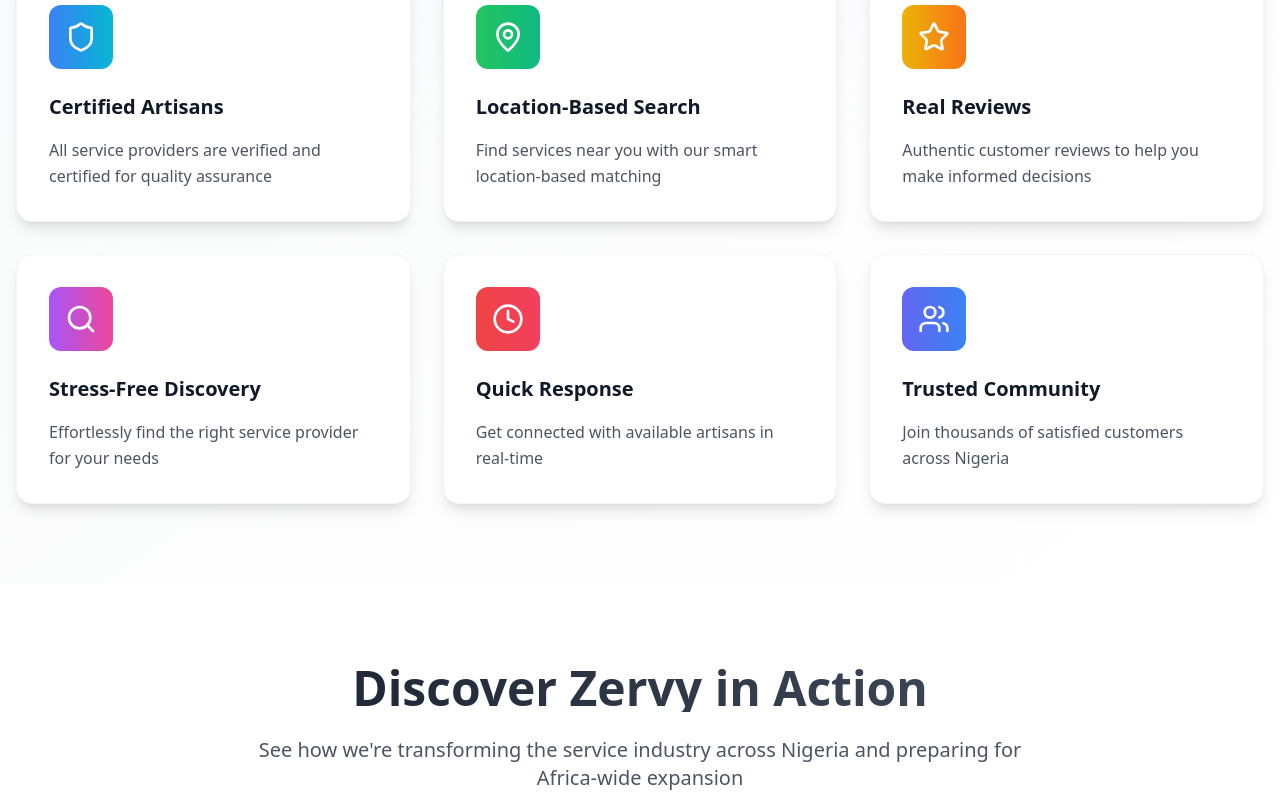
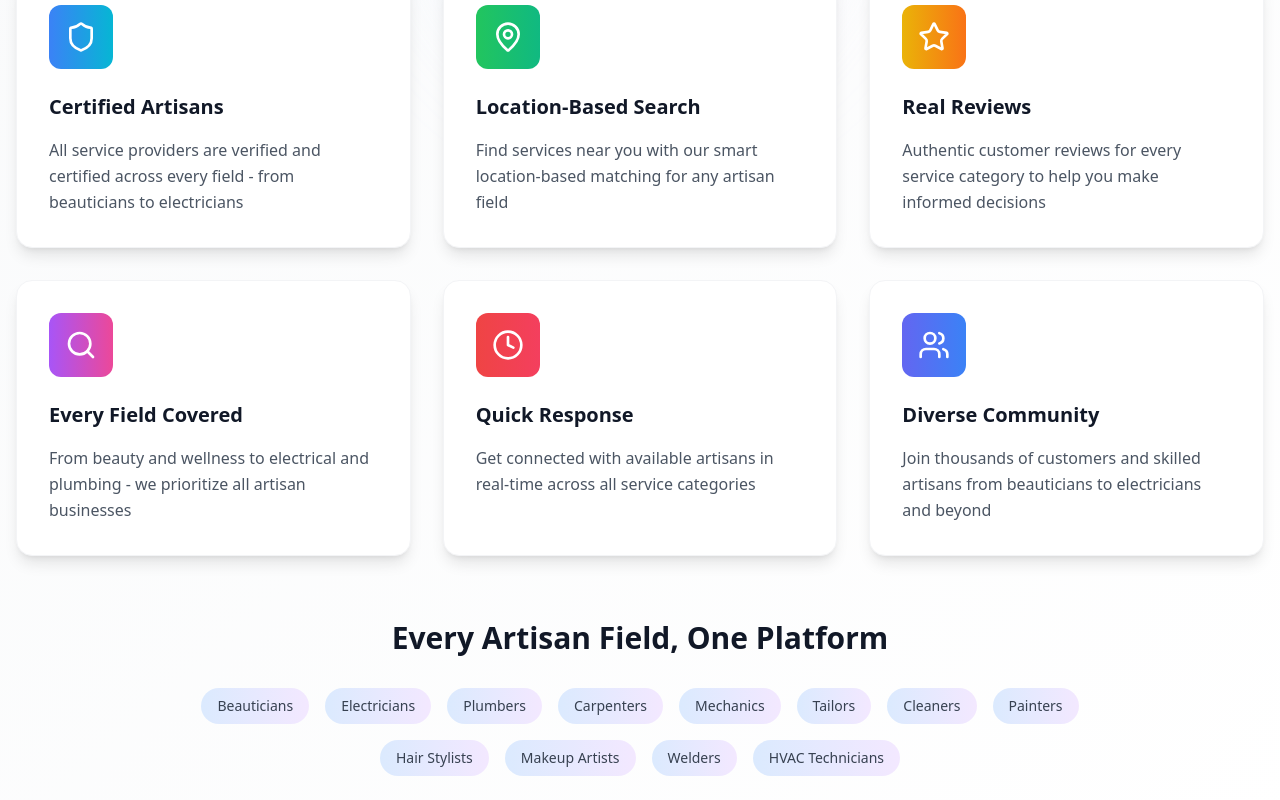
Before and after one commit to BrinlyJaja/zervy-service-hub, a React (Vite) app: page / in a window 1280 px wide. Shown: the part 1100-1900 px from the top of the page. Built offline with nearby package versions, Linux system fonts and the light colour scheme.

Commit message:
feat: Update features to include artisan fields
The Features section has been updated to reflect the prioritization of various artisan fields, including beauticians and electricians.

```diff
--- a/src/components/Features.tsx
+++ b/src/components/Features.tsx
@@ -6,37 +6,37 @@ const Features = () => {
     {
       icon: Shield,
       title: "Certified Artisans",
-      description: "All service providers are verified and certified for quality assurance",
+      description: "All service providers are verified and certified across every field - from beauticians to electricians",
       color: "from-blue-500 to-cyan-500"
     },
     {
       icon: MapPin,
       title: "Location-Based Search",
-      description: "Find services near you with our smart location-based matching",
+      description: "Find services near you with our smart location-based matching for any artisan field",
       color: "from-green-500 to-emerald-500"
     },
     {
       icon: Star,
       title: "Real Reviews",
-      description: "Authentic customer reviews to help you make informed decisions",
+      description: "Authentic customer reviews for every service category to help you make informed decisions",
       color: "from-yellow-500 to-orange-500"
     },
     {
       icon: Search,
-      title: "Stress-Free Discovery",
-      description: "Effortlessly find the right service provider for your needs",
+      title: "Every Field Covered",
+      description: "From beauty and wellness to electrical and plumbing - we prioritize all artisan businesses",
       color: "from-purple-500 to-pink-500"
     },
     {
       icon: Clock,
       title: "Quick Response",
-      description: "Get connected with available artisans in real-time",
+      description: "Get connected with available artisans in real-time across all service categories",
       color: "from-red-500 to-rose-500"
     },
     {
       icon: Users,
-      title: "Trusted Community",
-      description: "Join thousands of satisfied customers across Nigeria",
+      title: "Diverse Community",
+      description: "Join thousands of customers and skilled artisans from beauticians to electricians and beyond",
       color: "from-indigo-500 to-blue-500"
     }
   ];
@@ -53,7 +53,7 @@ const Features = () => {
           </h2>
           <p className="text-xl text-gray-600 max-w-3xl mx-auto">
             We're revolutionizing how people connect with service providers across Africa,
-            starting with Nigeria and expanding continent-wide.
+            prioritizing every artisan field from beauticians to electricians and beyond.
           </p>
         </div>
 
@@ -78,6 +78,26 @@ const Features = () => {
             </div>
           ))}
         </div>
+
+        {/* Artisan Categories Showcase */}
+        <div className="mt-16 text-center">
+          <h3 className="text-2xl md:text-3xl font-bold mb-8 text-gray-900">
+            Every Artisan Field, One Platform
+          </h3>
+          <div className="flex flex-wrap justify-center gap-4 max-w-4xl mx-auto">
+            {[
+              "Beauticians", "Electricians", "Plumbers", "Carpenters", "Mechanics", "Tailors",
+              "Cleaners", "Painters", "Hair Stylists", "Makeup Artists", "Welders", "HVAC Technicians"
+            ].map((category, index) => (
+              <span
+                key={index}
+                className="px-4 py-2 bg-gradient-to-r from-blue-100 to-purple-100 text-gray-700 rounded-full text-sm font-medium hover:from-blue-200 hover:to-purple-200 transition-all duration-300"
+              >
+                {category}
+              </span>
+            ))}
+          </div>
+        </div>
       </div>
     </section>
   );
```
